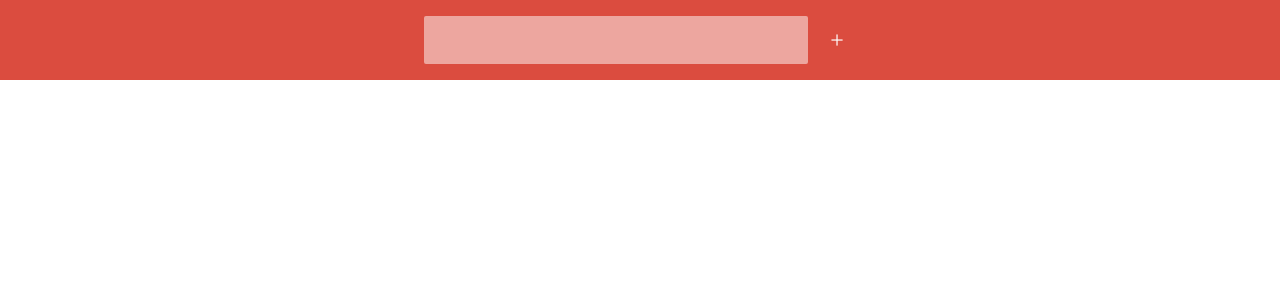
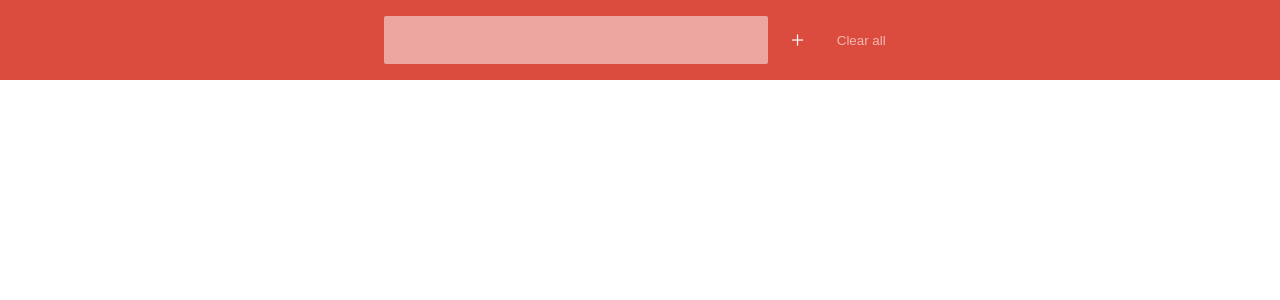
Before and after one commit to umutkose0/react-todo, a React (Create React App) app: page / in a window 1280 px wide. Shown: the top 300 px of the page. Built offline with nearby package versions, Linux system fonts and the light colour scheme.

Commit message:
deleteHandle bugs fixed and clearAll added

```diff
--- a/src/App.css
+++ b/src/App.css
@@ -1,6 +1,12 @@
 .App{
   display:flex;
   flex-direction: column;
+}
+button{
+  border:0px;
+  border-radius: 3px;
+  padding:5px;
+  background-color:rgb(216, 212, 212);
 }
 Header{
   background-color: rgba(219,76,63,255);
@@ -21,7 +27,6 @@ Header{
   opacity:0.5;
   color:black;
   box-sizing: border-box;
-
 }
 .btn-add{
   width: 3vw;
@@ -34,11 +39,35 @@ Header{
   font-weight:lighter;
   font-family:  Times, 'Times New Roman', serif,Georgia;
 }
+.btn-clear{
+  font-weight: 300;
+  color:white;
+  background-color:transparent;
+  padding:5px 10px;
+  border:0;
+  opacity: 0.6;
+}
 input:focus{
   border:0;
   outline: 0;
   opacity:1;
 
+}
+
+.warning-form>:nth-child(1){
+  margin:5px;
+  padding:20px;
+  background-color:rgba(219,76,63,255);
+  color:white;
+}
+.warning-form>:nth-child(2){
+  margin:5px;
+  padding:20px;
+  transition: all 0.2s ease;
+}
+.warning-form>:nth-child(2):hover{
+  color:white;
+  background-color:rgba(219,76,63,255)
 }
 .todo-form>:nth-child(1){
   display:flex;
@@ -57,12 +86,7 @@ input:focus{
   gap:10px;
   justify-content: center;
  }
-.todo-form>:nth-child(2)>button{
- border:0px;
- border-radius: 3px;
- padding:5px;
- background-color:rgb(216, 212, 212);
-}
+
 .todo-form>:nth-child(2)>:nth-child(2){
   background-color:rgba(219,76,63,255);
   color:white;
--- a/src/App.js
+++ b/src/App.js
@@ -19,9 +19,12 @@ function App() {
     setTodos([...todos,{id:id,title,desc,completed:false}])
   }
   const deleteHandle=(id)=>{
-    var deletedTodos=todos.filter((todo)=>{return todo.id!==id? todo:""})
+    var deletedTodos=todos.filter((todo)=>todo.id!==id);
     setTodos(deletedTodos);
-    console.log(deletedTodos,id);
+    setFiltered(deletedTodos);
+    setSearch('');
+    if(todos.length===1)
+        localStorage.clear();
   }
   const checkHandle=(id)=>{
     var updatedTodos=todos.map((todo)=>{
@@ -39,6 +42,12 @@ function App() {
     console.log(updatedTodos);
     setTodos(updatedTodos);
   }
+  const clearTodos=()=>{
+    localStorage.clear();
+    setTodos([]);
+    setFiltered([]);
+    setSearch('');
+  }
   useEffect(()=>{
     if (localStorage.getItem("todos"))
     {
@@ -50,10 +59,8 @@ function App() {
     if(todos!="")
     {
       localStorage.setItem("todos",JSON.stringify(todos))
-
       searchHandle(search)
     }
-
   },[todos])
   return (
     <div className="App">
@@ -62,6 +69,7 @@ function App() {
       searchHandle={searchHandle}
       search={search}
       setSearch={setSearch}
+      clearTodos={clearTodos}
       />
       <br/>
       <div className="todo-list">
--- a/src/components/Header/Header.jsx
+++ b/src/components/Header/Header.jsx
@@ -1,7 +1,8 @@
 import ReactModal from "react-modal";
 import {useEffect, useState} from "react"
 
-const Header=({addTodo,searchHandle,search,setSearch})=>{
+
+const Header=({addTodo,clearTodos,searchHandle,search,setSearch})=>{
 
     const customStyles={
         content:{
@@ -24,6 +25,7 @@ const Header=({addTodo,searchHandle,search,setSearch})=>{
         }
     }
     const [modalIsOpen,setIsOpen]=useState(false);
+    const [warning,setWarning]=useState(false);
     const [title,setTitle]=useState('');
     const [desc,setDesc]=useState('');
 
@@ -38,6 +40,19 @@ const Header=({addTodo,searchHandle,search,setSearch})=>{
         addTodo(title,desc);
         closeModal();
     }
+    const warningHandle=()=>{
+        setWarning(true);
+    }
+    const closeWarning=()=>{
+        setWarning(false);
+    }
+    const clearHandle=(e)=>{
+        e.preventDefault();
+        closeWarning();
+        clearTodos();
+        setTitle('');
+        setDesc('');
+    }
     useEffect(()=>{
         searchHandle(search)
     },[search])
@@ -45,6 +60,7 @@ const Header=({addTodo,searchHandle,search,setSearch})=>{
         <header>
             <input className="txt-search" type="text" onChange={(e)=>{setSearch(e.target.value)}} value={search} />
             <button className="btn-add" onClick={clickHandle}>+</button>
+            <button className="btn-clear" onClick={warningHandle}>Clear all</button>
             <ReactModal
         isOpen={modalIsOpen}
         onRequestClose={closeModal}
@@ -58,8 +74,22 @@ const Header=({addTodo,searchHandle,search,setSearch})=>{
           </div>
           <div>
           <button onClick={closeModal}>Cancel</button>
-          <button disabled={!title} onClick={saveHandle}>Save</button>
+          <button disabled={!title} onClick={saveHandle} type="submit">Save</button>
           </div>
+
+        </form>
+      </ReactModal>
+      <ReactModal
+       isOpen={warning}
+       onRequestClose={closeModal}
+       style={customStyles}
+       contentLabel="Are you sure you want to clear all <b>todos</b> ?"
+       >
+        <form className="warning-form">
+
+          <button onClick={closeWarning}>Cancel</button>
+          <button onClick={clearHandle}>Delete All Data</button>
+
 
         </form>
       </ReactModal>
```
